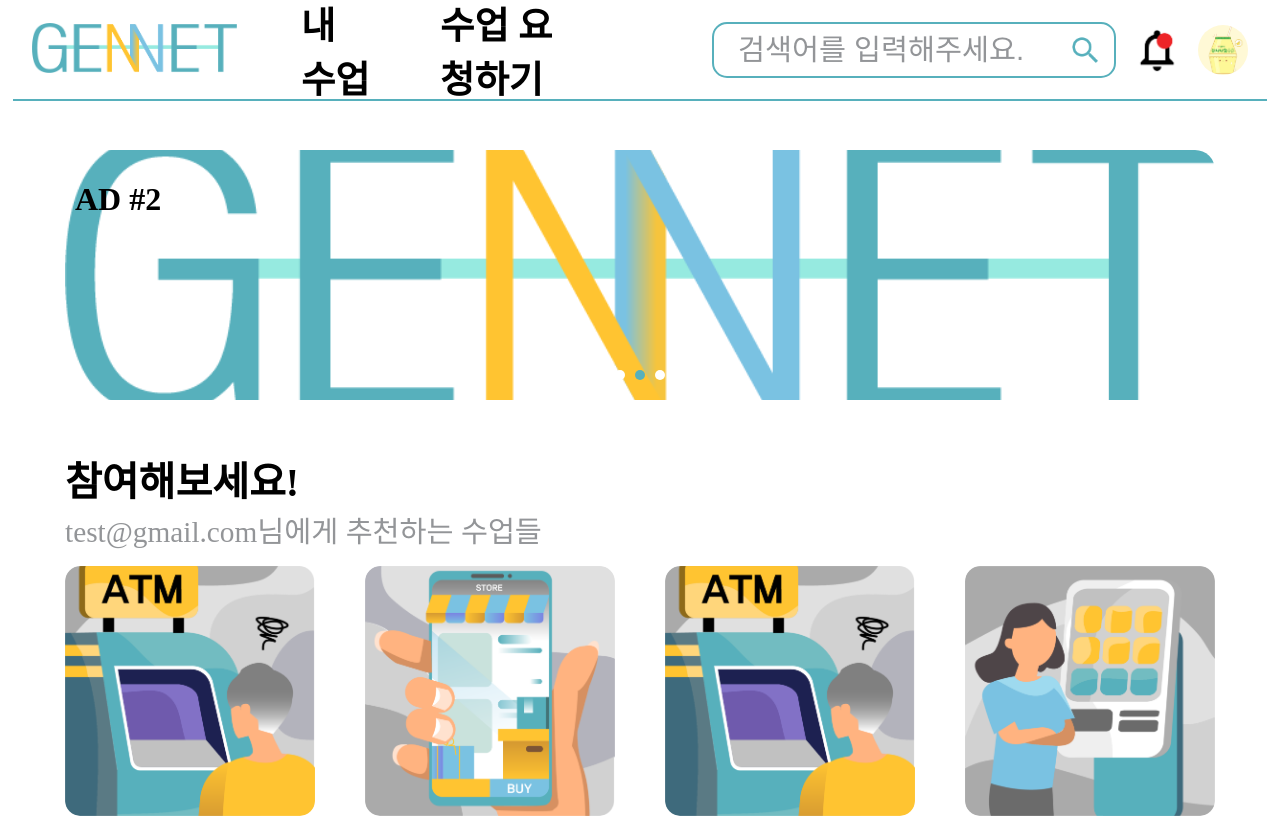
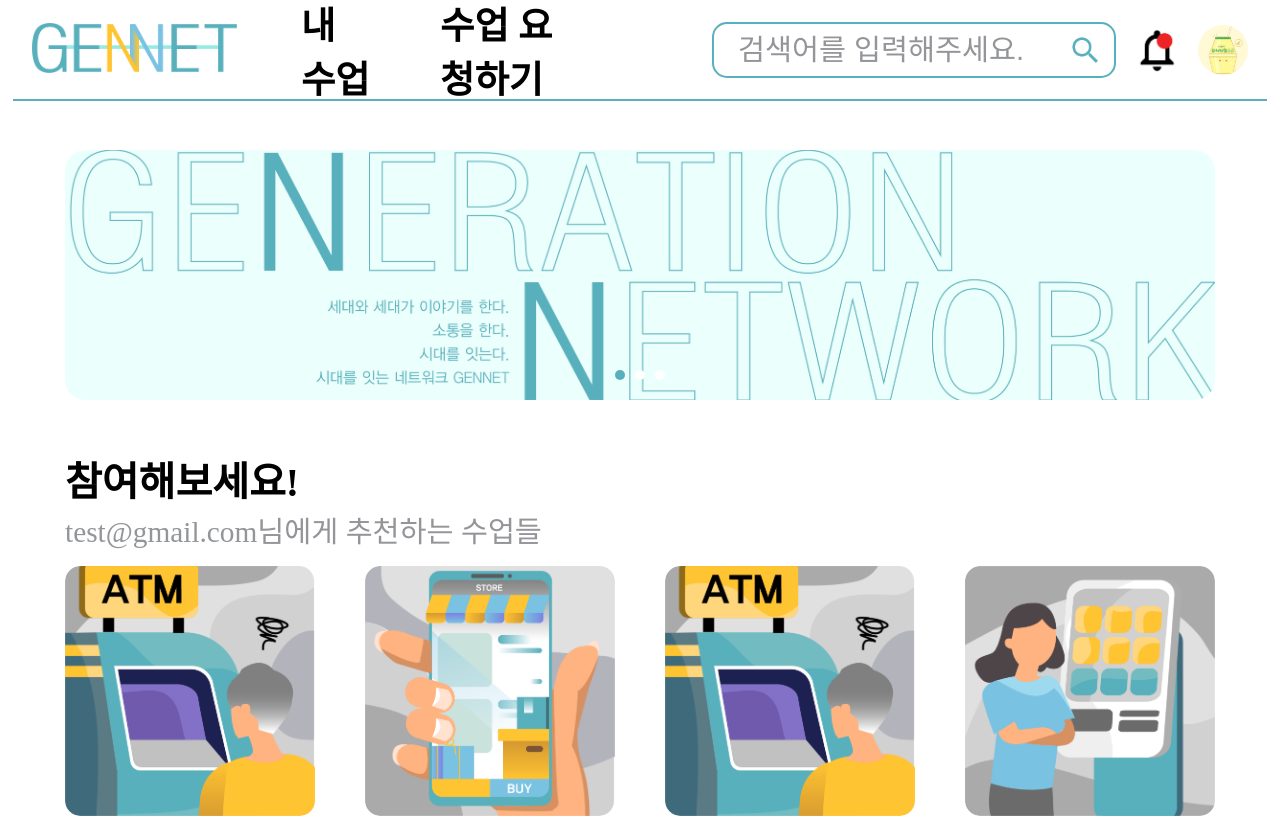
Before and after one commit to taehwan01/gennet-react, a React (Create React App) app: page /senior in a window 1280 px wide. Shown: the top 818 px of the page. Built offline with nearby package versions, Linux system fonts and the light colour scheme.

Commit message:
design: 광고 이미지 추가

```diff
--- a/src/components/AdCarousel/AdCarousel.jsx
+++ b/src/components/AdCarousel/AdCarousel.jsx
@@ -1,20 +1,19 @@
 import React, { useState, useEffect } from 'react';
 import styled from 'styled-components';
 
-import testIMG from '../../assets/images/logo.png';
+import ad1 from '../../assets/images/ad1.png';
+import ad2 from '../../assets/images/ad2.png';
+import ad3 from '../../assets/images/ad3.png';
 
 const items = [
   {
-    name: 'AD #1',
-    imageUrl: testIMG,
+    imageUrl: ad1,
   },
   {
-    name: 'AD #2',
-    imageUrl: testIMG,
+    imageUrl: ad2,
   },
   {
-    name: 'AD #3',
-    imageUrl: testIMG,
+    imageUrl: ad3,
   },
 ];
 const CarouselContainer = styled.div`
@@ -80,7 +79,7 @@ function AdCarousel() {
   useEffect(() => {
     const interval = setInterval(() => {
       setCurrentSlide((prev) => (prev === items.length - 1 ? 0 : prev + 1));
-    }, 3000);
+    }, 10000);
 
     return () => clearInterval(interval);
   }, []);
@@ -91,9 +90,7 @@ function AdCarousel() {
 
   return (
     <CarouselContainer>
-      <CarouselTrack
-        style={{ transform: `translateX(-${currentSlide * 1150}px)` }}
-      >
+      <CarouselTrack style={{ transform: `translateX(-${currentSlide * 1150}px)` }}>
         {items.map((item, index) => (
           // eslint-disable-next-line react/no-array-index-key
           <CarouselItem key={index}>
```
Also changed, not shown: src/assets/images/ad3.png.
